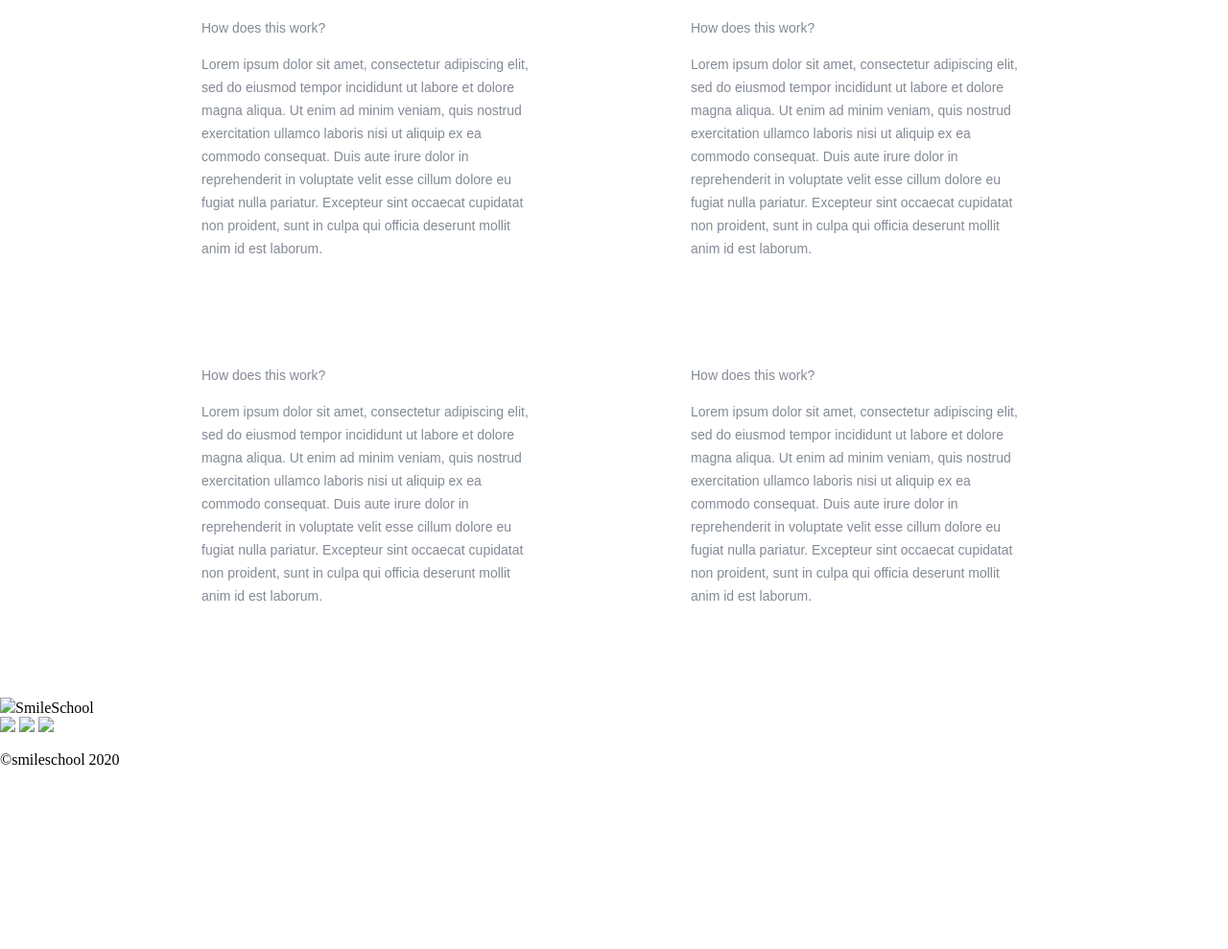
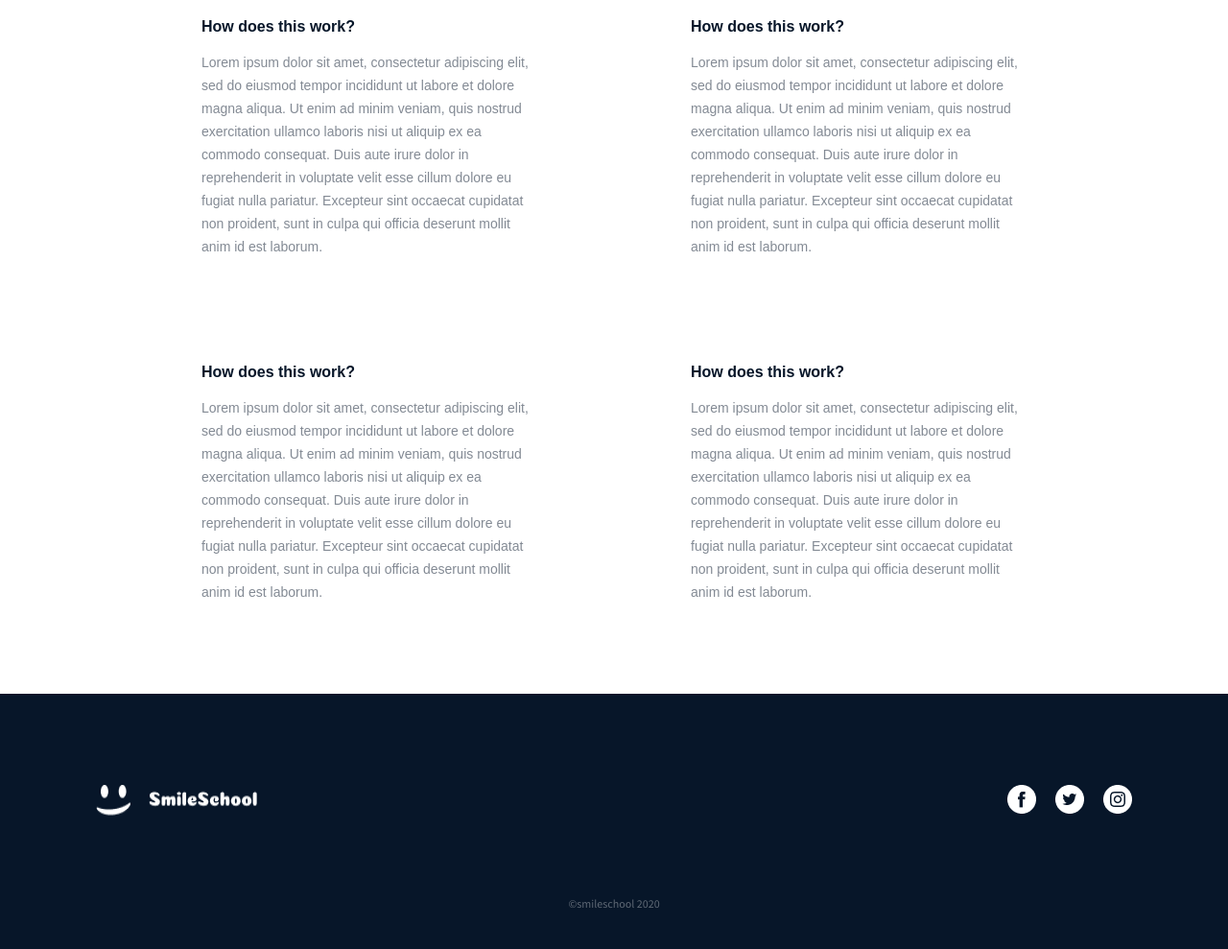
Before and after one commit to krisCrossApplesauce/holbertonschool-web-development, a plain HTML site: page css_advanced/index.html in a window 1280 px wide. Shown: the part 2951-3940 px from the top of the page at 96% size. Before the commit the page ends 3768 px from the top, so only its background shows below. Drawn offline with Linux system fonts and the light colour scheme; files whose address does not match are found by name.

Commit message:
footer
gonna consider myself completely finished bc i need to move on to the next project ,'P

```diff
--- a/css_advanced/index.html
+++ b/css_advanced/index.html
@@ -191,21 +191,21 @@
 				<div class="row">
 					<div class="q_a">
 						<p class="question">How does this work?</p>
-						<p>Lorem ipsum dolor sit amet, consectetur adipiscing elit, sed do eiusmod tempor incididunt ut labore et dolore magna aliqua. Ut enim ad minim veniam, quis nostrud exercitation ullamco laboris nisi ut aliquip ex ea commodo consequat. Duis aute irure dolor in reprehenderit in voluptate velit esse cillum dolore eu fugiat nulla pariatur. Excepteur sint occaecat cupidatat non proident, sunt in culpa qui officia deserunt mollit anim id est laborum.</p>
+						<p class="answer">Lorem ipsum dolor sit amet, consectetur adipiscing elit, sed do eiusmod tempor incididunt ut labore et dolore magna aliqua. Ut enim ad minim veniam, quis nostrud exercitation ullamco laboris nisi ut aliquip ex ea commodo consequat. Duis aute irure dolor in reprehenderit in voluptate velit esse cillum dolore eu fugiat nulla pariatur. Excepteur sint occaecat cupidatat non proident, sunt in culpa qui officia deserunt mollit anim id est laborum.</p>
 					</div>
 					<div class="q_a">
 						<p class="question">How does this work?</p>
-						<p>Lorem ipsum dolor sit amet, consectetur adipiscing elit, sed do eiusmod tempor incididunt ut labore et dolore magna aliqua. Ut enim ad minim veniam, quis nostrud exercitation ullamco laboris nisi ut aliquip ex ea commodo consequat. Duis aute irure dolor in reprehenderit in voluptate velit esse cillum dolore eu fugiat nulla pariatur. Excepteur sint occaecat cupidatat non proident, sunt in culpa qui officia deserunt mollit anim id est laborum.</p>
+						<p class="answer">Lorem ipsum dolor sit amet, consectetur adipiscing elit, sed do eiusmod tempor incididunt ut labore et dolore magna aliqua. Ut enim ad minim veniam, quis nostrud exercitation ullamco laboris nisi ut aliquip ex ea commodo consequat. Duis aute irure dolor in reprehenderit in voluptate velit esse cillum dolore eu fugiat nulla pariatur. Excepteur sint occaecat cupidatat non proident, sunt in culpa qui officia deserunt mollit anim id est laborum.</p>
 					</div>
 				</div>
 				<div class="row">
 					<div class="q_a">
 						<p class="question">How does this work?</p>
-						<p>Lorem ipsum dolor sit amet, consectetur adipiscing elit, sed do eiusmod tempor incididunt ut labore et dolore magna aliqua. Ut enim ad minim veniam, quis nostrud exercitation ullamco laboris nisi ut aliquip ex ea commodo consequat. Duis aute irure dolor in reprehenderit in voluptate velit esse cillum dolore eu fugiat nulla pariatur. Excepteur sint occaecat cupidatat non proident, sunt in culpa qui officia deserunt mollit anim id est laborum.</p>
+						<p class="answer">Lorem ipsum dolor sit amet, consectetur adipiscing elit, sed do eiusmod tempor incididunt ut labore et dolore magna aliqua. Ut enim ad minim veniam, quis nostrud exercitation ullamco laboris nisi ut aliquip ex ea commodo consequat. Duis aute irure dolor in reprehenderit in voluptate velit esse cillum dolore eu fugiat nulla pariatur. Excepteur sint occaecat cupidatat non proident, sunt in culpa qui officia deserunt mollit anim id est laborum.</p>
 					</div>
 					<div class="q_a">
 						<p class="question">How does this work?</p>
-						<p>Lorem ipsum dolor sit amet, consectetur adipiscing elit, sed do eiusmod tempor incididunt ut labore et dolore magna aliqua. Ut enim ad minim veniam, quis nostrud exercitation ullamco laboris nisi ut aliquip ex ea commodo consequat. Duis aute irure dolor in reprehenderit in voluptate velit esse cillum dolore eu fugiat nulla pariatur. Excepteur sint occaecat cupidatat non proident, sunt in culpa qui officia deserunt mollit anim id est laborum.</p>
+						<p class="answer">Lorem ipsum dolor sit amet, consectetur adipiscing elit, sed do eiusmod tempor incididunt ut labore et dolore magna aliqua. Ut enim ad minim veniam, quis nostrud exercitation ullamco laboris nisi ut aliquip ex ea commodo consequat. Duis aute irure dolor in reprehenderit in voluptate velit esse cillum dolore eu fugiat nulla pariatur. Excepteur sint occaecat cupidatat non proident, sunt in culpa qui officia deserunt mollit anim id est laborum.</p>
 					</div>
 				</div>
 			</section>
@@ -214,14 +214,10 @@
 
 <!--  FOOTER START  -->
 		<footer>
-			<tr>
-				<div><img src="images_fonts/smile_logo.png">SmileSchool</div>
-				<div>
-					<a href="https://www.facebook.com/smileschool"><img src="facebook_logo.jpg"></a>
-					<a href="https://www.twitter.com/smileschool"><img src="twitter_logo.jpg"></a>
-					<a href="https://www.instagram.com/smileschool"><img src="instagram_logo.jpg"></a>
-				</div>
-			</tr>
+			<div class="footer">
+				<img src="images_fonts/SmileSchool_logo.png">
+				<a href="https://www.socialmedia.com/smileschool"><img src="images_fonts/social_icons.png"></a>
+			</div>
 			<p>©smileschool 2020</p>
 		</footer>
 <!--  FOOTER END  -->
--- a/css_advanced/styles.css
+++ b/css_advanced/styles.css
@@ -315,7 +315,8 @@ body {
 	font-weight: 700;
 }
 
-.row p {
+/* rename to .answer */
+.answer {
 	color: rgba(7, 22, 41, 0.50);
 	font-size: 14px;
 	line-height: 24px;
@@ -325,4 +326,25 @@ body {
 
 
 /*  START OF FOOTER  */
+footer {
+	background-color: #071629;
+}
+
+.footer {
+	display: flex;
+	justify-content: space-between;
+	padding: 95px 100px 70px;
+}
+
+footer p {
+	padding-bottom: 40px;
+	margin-bottom: 0px;
+	text-align: center;
+	opacity: 0.35;
+	color: white;
+	font-size: 12px;
+	font-family: "Source Sans Pro", sans-serif;
+	font-weight: 400;
+	word-wrap: break-word;
+}
 /*  END OF FOOTER  */
```
Also changed, not shown: css_advanced/images_fonts/social_icons.png (added).
